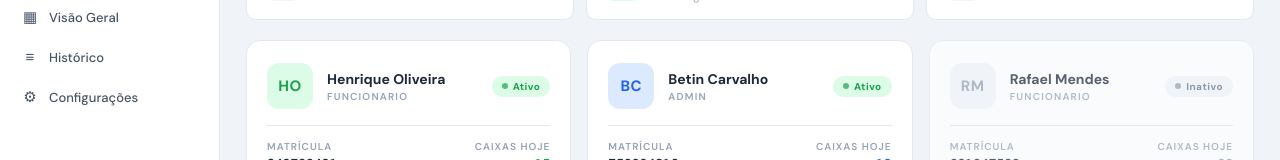
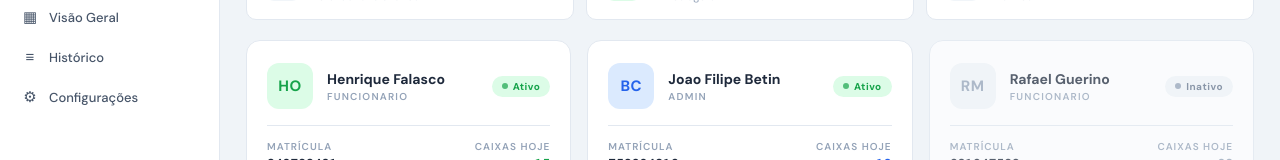
Before and after one commit to JoaoBetin/Projeto-SmartStation, a React (Vite) app in the folder smartstation-dashboard/: page / in a window 1280 px wide. Shown: the part 143-303 px from the top of the page. Built offline with nearby package versions, Linux system fonts and the light colour scheme.

Commit message:
fix: "coloquei os nomes e tirei a barra de linha de tempo"

```diff
--- a/smartstation-dashboard/src/SmartStationDashboard.jsx
+++ b/smartstation-dashboard/src/SmartStationDashboard.jsx
@@ -24,7 +24,7 @@ function formatDate(iso) {
 const MOCK_FUNCIONARIOS = [
   {
     id: 1,
-    nome: "Henrique Oliveira",
+    nome: "Henrique Falasco",
     matricula: 842798431,
     cargo: "FUNCIONARIO",
     ativo: true,
@@ -34,7 +34,7 @@ const MOCK_FUNCIONARIOS = [
   },
   {
     id: 2,
-    nome: "Betin Carvalho",
+    nome: "Joao Filipe Betin",
     matricula: 759204816,
     cargo: "ADMIN",
     ativo: true,
@@ -44,7 +44,7 @@ const MOCK_FUNCIONARIOS = [
   },
   {
     id: 3,
-    nome: "Rafael Mendes",
+    nome: "Rafael Guerino",
     matricula: 631047529,
     cargo: "FUNCIONARIO",
     ativo: false,
@@ -619,19 +619,6 @@ export default function SmartStationDashboard() {
                     <div className="kpi-trend tw">⚠ monitorar</div>
                   </div>
                 </div>
-
-                {/* Gráfico de atividade */}
-                <div className="sec">
-                  <div className="sec-head">
-                    <div>
-                      <div className="sec-title">Linha do Tempo do Turno</div>
-                      <div className="sec-sub">Visualização de atividade e ociosidade</div>
-                    </div>
-                  </div>
-                  <div className="sec-body">
-                    <ActivityChart sessions={sessions} />
-                  </div>
-                </div>
               </>
             )}
 
```
